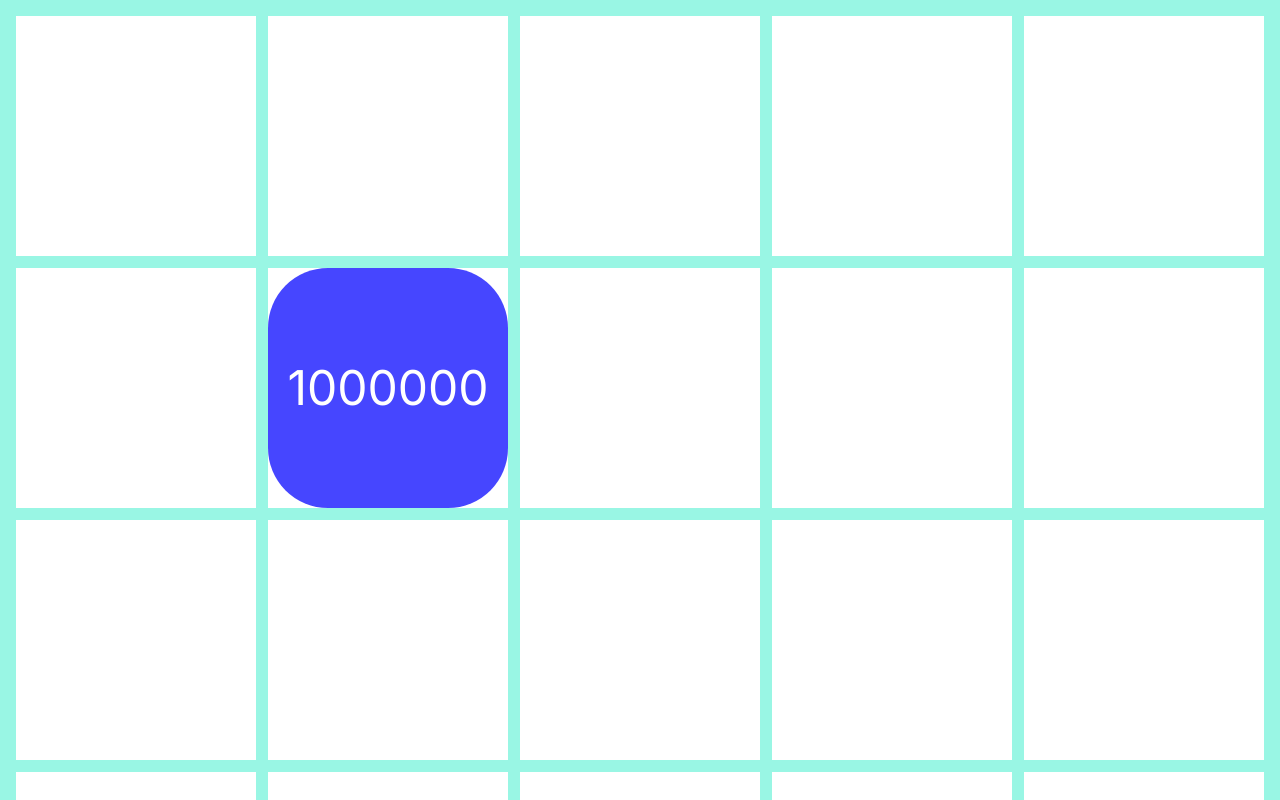
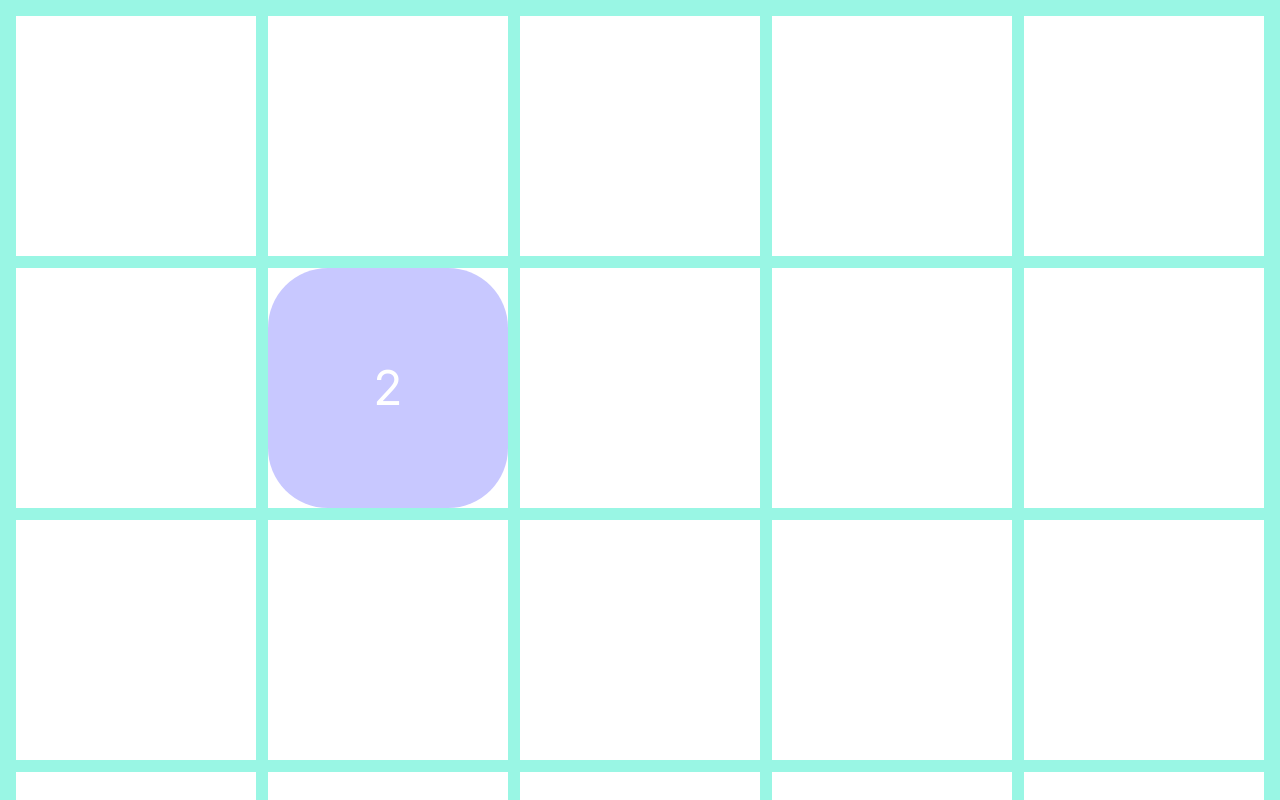
Before and after one commit to t0-0/react-2048, a Next.js app in the folder react-2048/: page / in a window 1280 px wide. Shown: the top 800 px of the page. Built offline with nearby package versions, Linux system fonts and the light colour scheme.

Commit message:
change initial value

```diff
--- a/react-2048/src/app/page.tsx
+++ b/react-2048/src/app/page.tsx
@@ -577,7 +577,7 @@ const Game = () => {
       return [
         {
           id: 0,
-          num: 1000000,
+          num: 2,
           top: top,
           left: left,
           x: 0,
```
